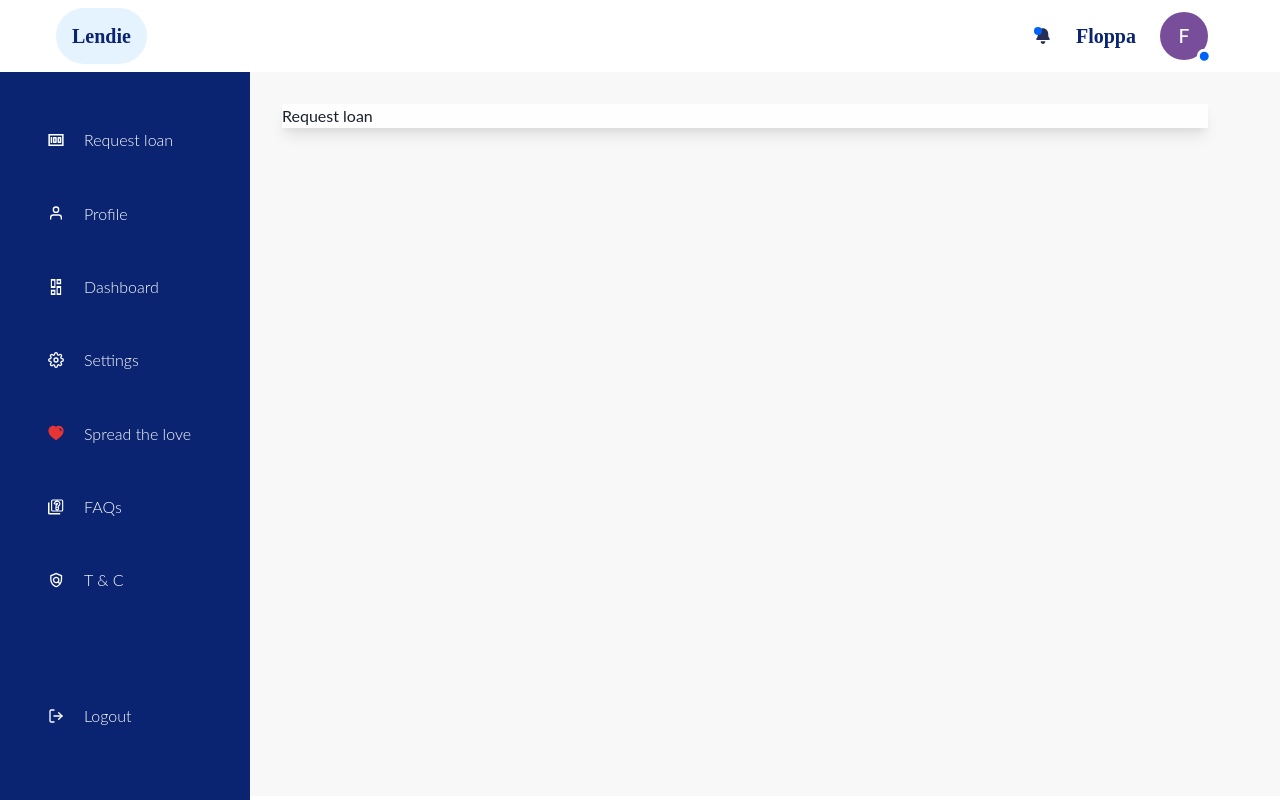
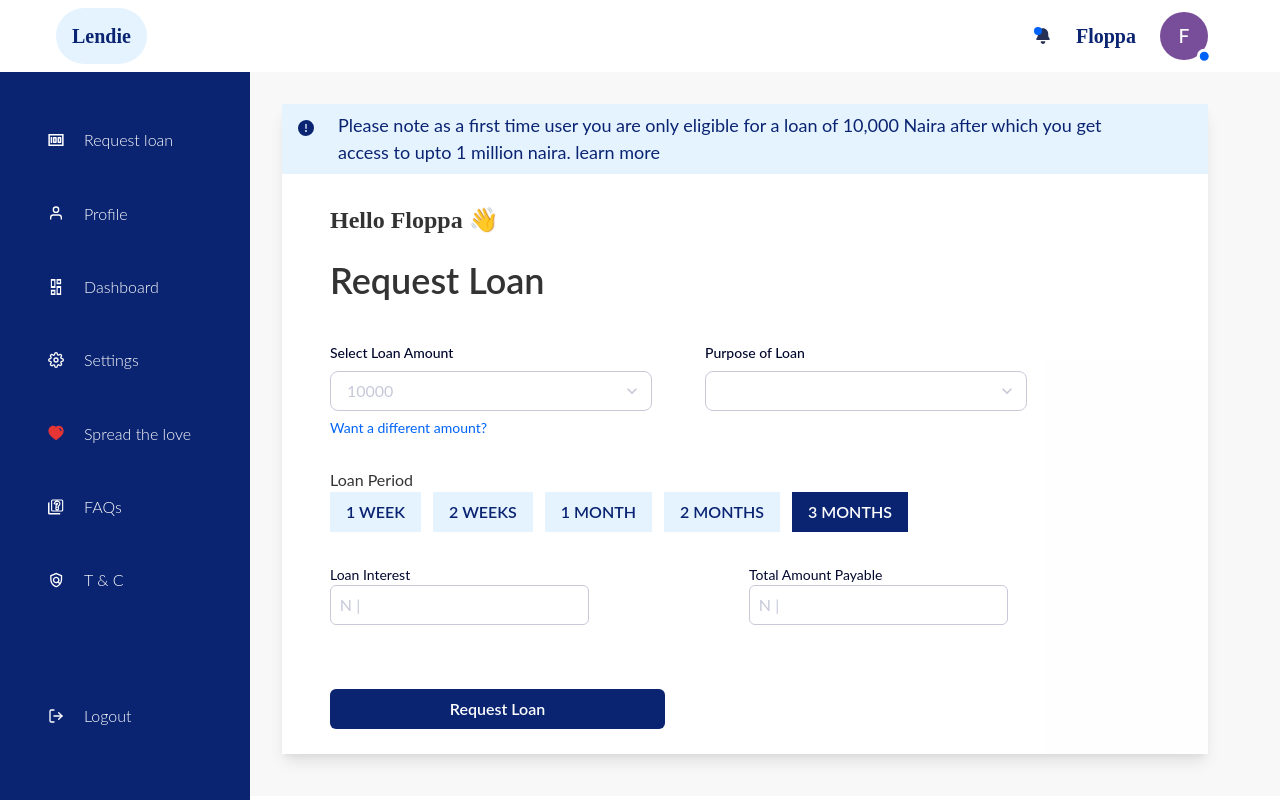
Before and after one commit to Abdul-Asa/Lendie-Loan-App, a React (Create React App) app: page /user/home in a window 1280 px wide. Built offline with nearby package versions, Linux system fonts and the light colour scheme; sample sign-in values are in the browser's storage.

Commit message:
Request Loan

```diff
--- a/package.json
+++ b/package.json
@@ -3,7 +3,7 @@
   "version": "0.1.0",
   "private": true,
   "dependencies": {
-    "@chakra-ui/icons": "^1.0.15",
+    "@chakra-ui/icons": "^1.0.16",
     "@chakra-ui/react": "^1.6.8",
     "@emotion/react": "^11.4.1",
     "@emotion/styled": "^11.3.0",
--- /dev/null
+++ b/src/components/dashboard/Info.js
@@ -0,0 +1,25 @@
+import React from 'react'
+import { Stack, Box, Text, Link, Flex } from '@chakra-ui/react'
+import {WarningIcon} from '@chakra-ui/icons'
+
+
+function Info() {
+    return (
+        <Stack>
+            <Box bg='#E5F3FF' >
+                <Flex>
+                    <WarningIcon m={4} color='#0A2472'/>
+                    <Text color='#0A2472' fontFamily='Lato' fontSize='18px' m={2}>
+                        Please note as a first time user you are only eligible for a loan of 10,000 Naira after which you
+                        get <br /> access to upto 1 million naira.{" "}
+                        <Link>
+                            learn more
+                        </Link>
+                    </Text>
+                </Flex>
+            </Box>
+        </Stack>
+    )
+}
+
+export default Info
--- /dev/null
+++ b/src/components/dashboard/RequestLoan.js
@@ -0,0 +1,91 @@
+import React from 'react'
+import Info from './Info'
+
+import { Box, Heading, Flex, Input, FormControl, FormLabel, FormHelperText, Select, Text, Button,InputGroup, InputLeftElement } from '@chakra-ui/react'
+
+
+function RequestLoan() {
+    return (
+        <Box h='120vh' max-height='100%'>
+            <Info />
+            <Box mt='16px' pl={12}>
+                <Heading color='#333333' fontSize='24px' pt={4}>
+                    Hello Floppa 👋
+                </Heading>
+                <Heading color='#333333' fontFamily='Lato' fontStyle='normal' fontSize='36px' fontWeight='600' pt={6}>
+                    Request Loan
+                </Heading>
+            </Box>
+            <Box pl={12} pt={10}>
+                <Flex>
+                    <FormControl>
+                        <FormLabel color="#00072D" fontSize='14px'>
+                            Select Loan Amount
+                        </FormLabel>
+                        <Select placeholder='10000' color='#C7C9D9' borderColor='#C7C9D9' borderRadius='8px' w='322px'>
+                            <option>1000</option>
+                            <option>2000</option>
+                            <option>3000</option>
+                            <option>5000</option>
+                            <option>8000</option>
+                        </Select>
+                        <FormHelperText color="#0063F7" fontSize='14px'>Want a different amount?</FormHelperText>
+                    </FormControl>
+                    <FormControl mr={32}>
+                        <FormLabel color="#00072D" fontSize='14px'>
+                            Purpose of Loan
+                        </FormLabel>
+                        <Select color='#C7C9D9' borderColor='#C7C9D9' borderRadius='8px' w='322px'>
+                            <option></option>
+                            <option></option>
+                            <option></option>
+                            <option></option>
+                            <option></option>
+                        </Select>
+                    </FormControl>
+                </Flex>
+            </Box>
+            <Box pl={12} pt={8}>
+                <Text color='#333333'> Loan Period </Text>
+                <Flex >
+                    <Button bg='#E5F3FF' color='#0A2472'mr='12px' borderRadius='none'>1 WEEK</Button>
+                    <Button bg='#E5F3FF' color='#0A2472'mr='12px' borderRadius='none'>2 WEEKS</Button>
+                    <Button bg='#E5F3FF' color='#0A2472'mr='12px' borderRadius='none'>1 MONTH</Button>
+                    <Button bg='#E5F3FF' color='#0A2472'mr='12px' borderRadius='none'>2 MONTHS</Button>
+                    <Button bg='#0A2472' color='#fff'   mr='12px' borderRadius='none'>3 MONTHS</Button>
+                </Flex>
+                <Flex >
+                    <Box pt={8}>
+                        <Text color='#00072D' fontSize='14px'>Loan Interest</Text>
+                        <InputGroup>
+                            <InputLeftElement
+                                color='#C7C9D9'
+                                pointerEvents="none"
+                                children= 'N |'
+                            />
+                            <Input borderColor='#C7C9D9' />
+                        </InputGroup>
+                    </Box>
+                    <Box pt={8} ml={40}>
+                        <Text color='#00072D' fontSize='14px'>Total Amount Payable</Text>
+                        <InputGroup>
+                            <InputLeftElement
+                                color='#C7C9D9'
+                                pointerEvents="none"
+                                children= 'N |'
+                            />
+                            <Input borderColor='#C7C9D9' />
+                        </InputGroup>
+                    </Box>
+                </Flex>
+                <Button color='#FFFFFF' bg='#0A2472' mt={16} w='335px' borderRadius='6px' fontSize='16px'>
+                        Request Loan
+                    </Button>
+            </Box>
+        </Box>
+
+
+    )
+}
+
+export default RequestLoan
--- a/src/pages/Dashboard.js
+++ b/src/pages/Dashboard.js
@@ -20,6 +20,7 @@ import SideBar from '../components/dashboard/SideBar';
 import { BellIcon } from '../components/icons/icons';
 import TermsConditions from '../components/dashboard/TermsConditions';
 import FAQ from '../components/dashboard/FAQ';
+import RequestLoan from '../components/dashboard/RequestLoan';
 import { Switch, Route, useRouteMatch } from 'react-router-dom';
 import { FiMenu } from 'react-icons/fi';
 
@@ -109,7 +110,8 @@ const LandingPage = () => {
           >
             <Switch>
               <Route exact path={`${path}/`}>
-                <Box>Request loan</Box>
+                {/* <Box>Request loan</Box> */}
+              <RequestLoan  />
               </Route>
               <Route path={`${path}/profile`}>
                 <Box>Profile</Box>
```
Also changed, not shown: 1 other file (tests, documents, lock files or other folders).
